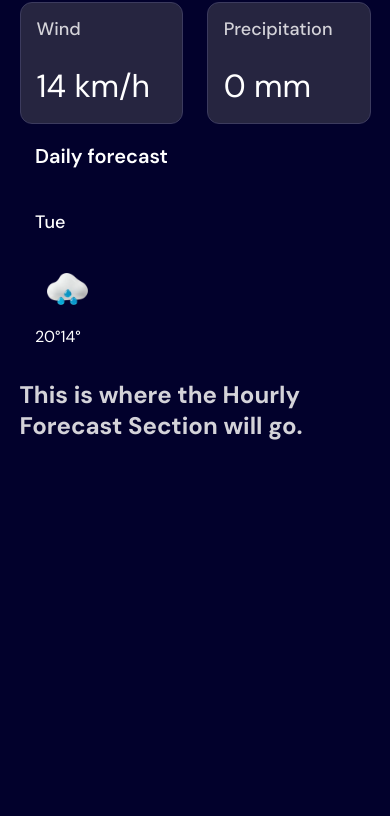
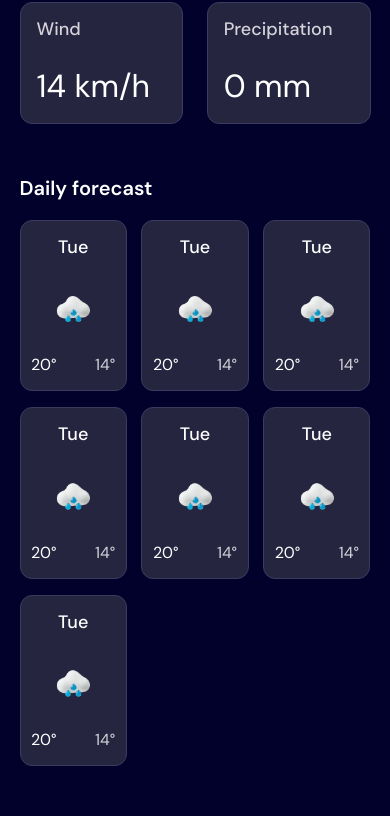
Before and after one commit to LesleyWesley/react-weather-app, a React (Vite) app: page / in a window 390 px wide. Shown: the part 641-1457 px from the top of the page. Before the commit the page ends 1082 px from the top, so only its background shows below. Built offline with nearby package versions, Linux system fonts and the light colour scheme.

Commit message:
Added mobile styling for DailyForecast component

```diff
--- /dev/null
+++ b/src/components/DailyCard.jsx
@@ -0,0 +1,14 @@
+export default function DailyCard() {
+  return (
+    <article className="day-card">
+        <h4 className="preset-6">Tue</h4>
+        <img src="./src/assets/icon-rain.webp" alt="Rainy" className="daily-icon"/>
+        <div className="day-temp-container">
+          <span className="daily-high preset-7">20°</span>
+          <span className="daily-low preset-7">14°</span>
+        </div>
+    </article>
+  )
+}
+
+//Rendered in DailyForecast component
--- a/src/components/DailyForecast.jsx
+++ b/src/components/DailyForecast.jsx
@@ -1,16 +1,17 @@
+import DailyCard from "./DailyCard"
+
 export default function DailyForecast() {
   return (
     <section className="daily-forecast-section">
       <h3 className="preset-5">Daily forecast</h3>
       <div className="daily-card-container">
-          <article className="day-card">
-              <h4 className="preset-6">Tue</h4>
-              <img src="./src/assets/icon-rain.webp" alt="Rainy" className="daily-icon"/>
-              <div className="day-temp-container">
-                <span className="daily-high preset-7">20°</span>
-                <span className="daily-low preset-7">14°</span>
-              </div>
-          </article>
+          <DailyCard />
+          <DailyCard />
+          <DailyCard />
+          <DailyCard />
+          <DailyCard />
+          <DailyCard />
+          <DailyCard />
       </div>
     </section>
   )
--- a/src/index.css
+++ b/src/index.css
@@ -190,10 +190,46 @@ h2 {
   justify-content: center;
   align-items: flex-start;
   flex-direction: column;
+  margin: 2rem 0;
+}
+
+.daily-card-container {
+  display: flex;
+  justify-content: space-between;
+  align-items: center;
+  flex-wrap: wrap;
+}
+
+.day-card {
+  background-color: var(--card-bg-clr);
+  border: 1px solid var(--card-border-clr);
+  border-radius: .75rem;
+  width: 30%;
+  margin-bottom: 1rem;
+  display: flex;
+  justify-content: center;
+  align-items: center;
+  flex-direction: column;
+}
+
+h4 {
+  margin-top: 1rem;
 }
 
 .daily-icon {
-  width: 20%;
+  width: 50%;
+}
+
+.day-temp-container {
+  width: 80%;
+  display: flex;
+  justify-content: space-between;
+  align-items: center;
+  margin: 1.25rem 0 1rem 0;
+}
+
+.daily-low {
+  color: var(--dark-text-clr);
 }
 
 /*==============================================
```
